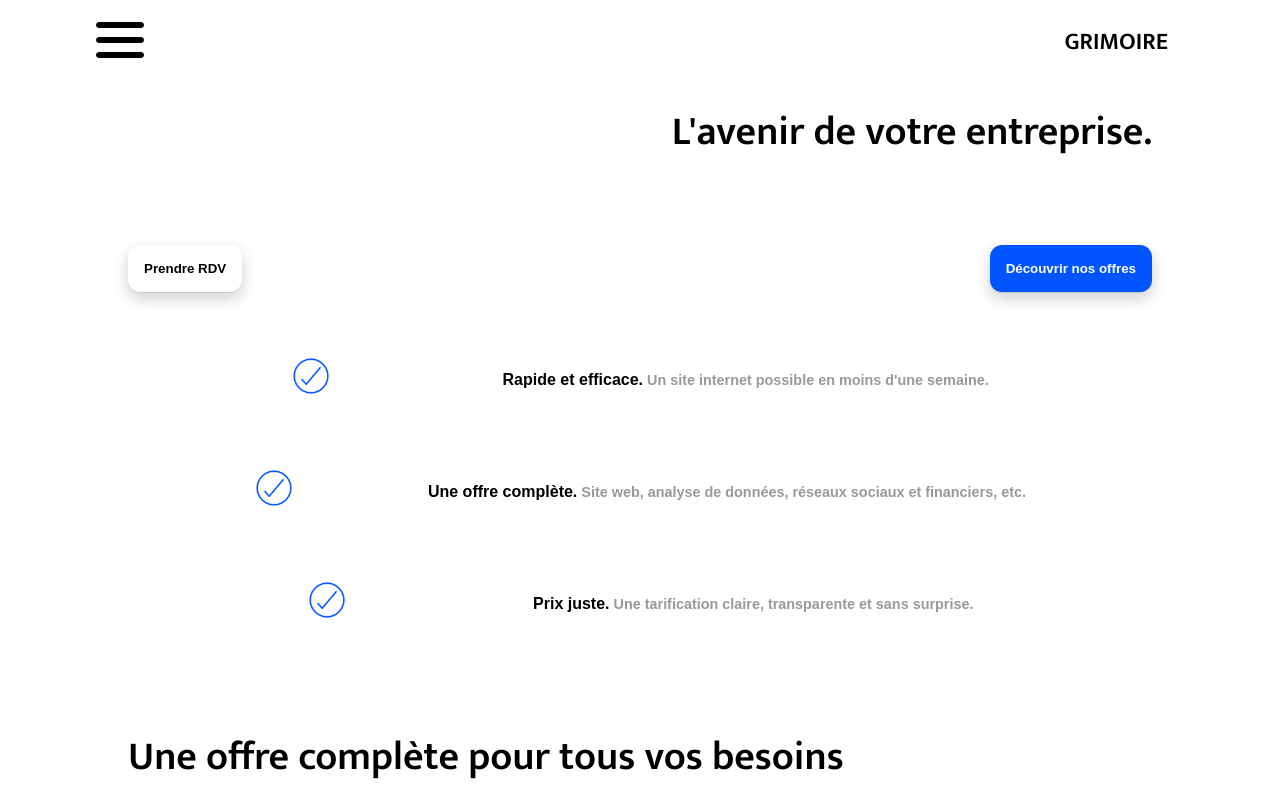
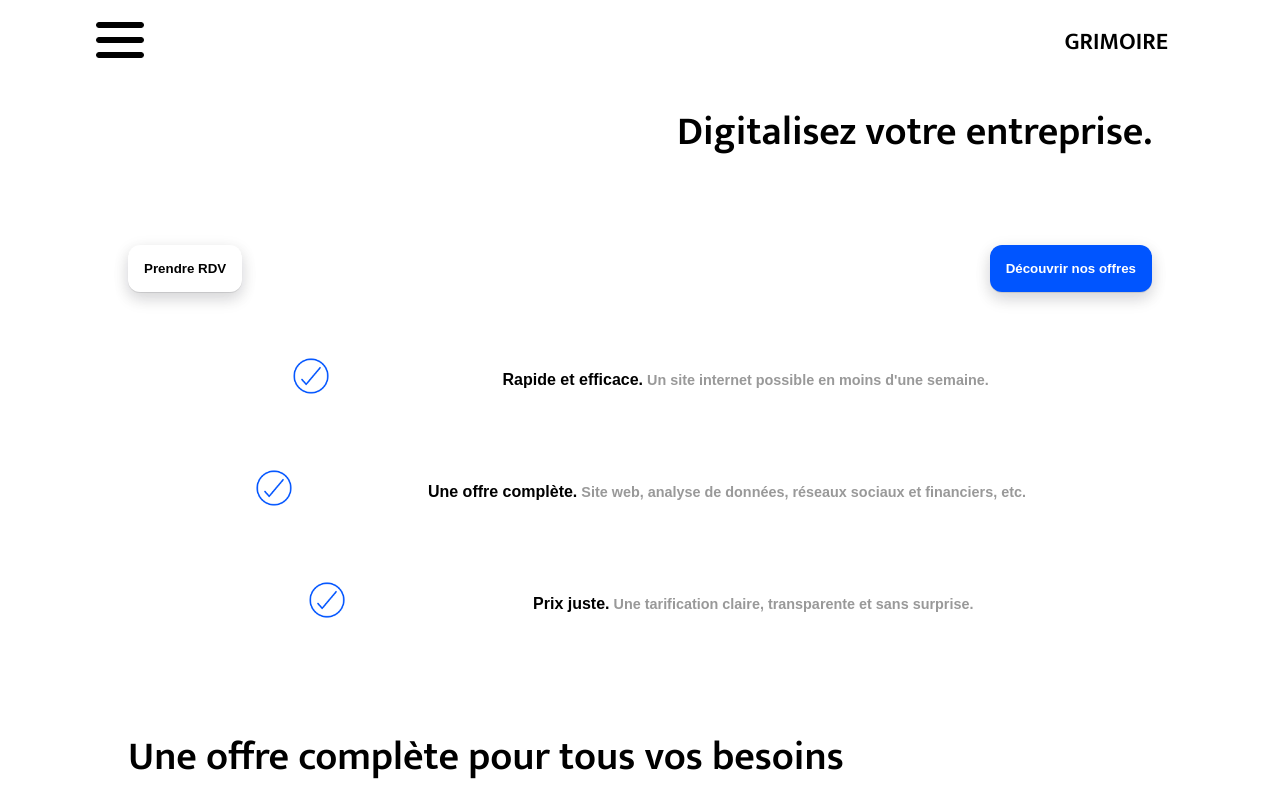
Before and after one commit to TerryGrimoire/Website-Terry-Grimoire, a React (Vite) app: page / in a window 1280 px wide. Shown: the top 800 px of the page. Built offline with nearby package versions, Linux system fonts and the light colour scheme.

Commit message:
changing the catch phrase

```diff
--- a/src/pages/Home.jsx
+++ b/src/pages/Home.jsx
@@ -38,7 +38,7 @@ export default function Home() {
   };
   return (
     <main className="main_container">
-      <h2 className="first_h2_home">L'avenir de votre entreprise.</h2>
+      <h2 className="first_h2_home">Digitalisez votre entreprise.</h2>
 
       <div className="flex align-center justify-between">
         <Link to="/contact">
```
